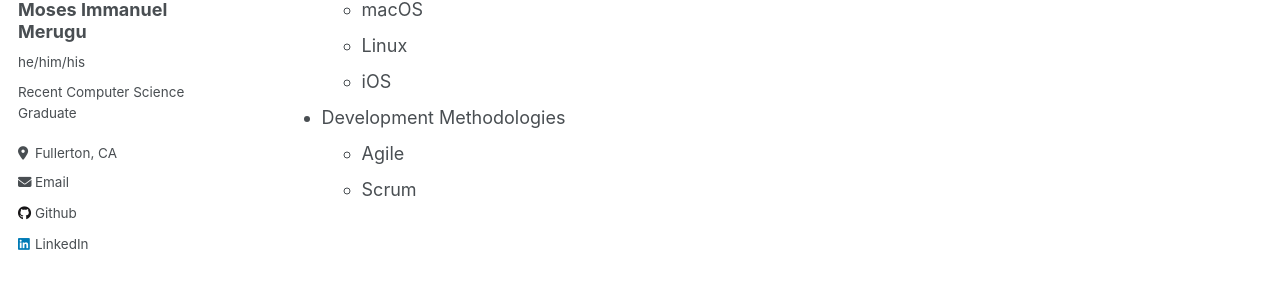
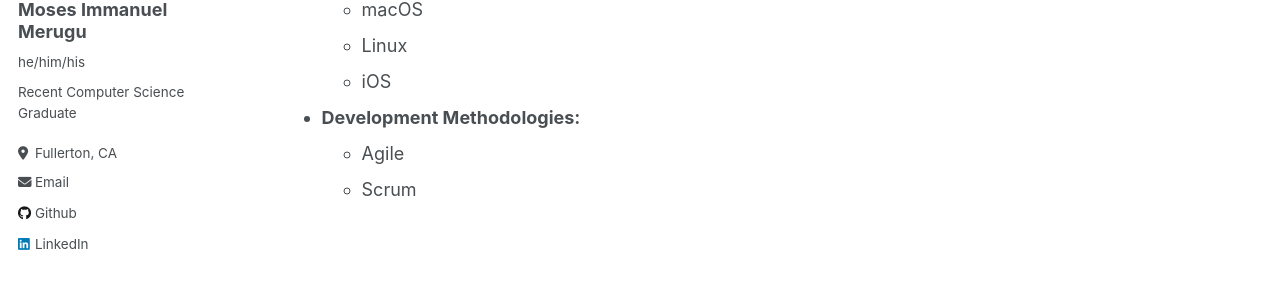
Before and after one commit to mmeru/mmeru.github.io, a Jekyll site: the page built from _pages/cv.md, in a window 1280 px wide and 900 px high, scrolled down 1305 px. Shown: the part 272-572 px from the top of the window. Built offline with Jekyll 4.4.1, drawn with Linux system fonts in a browser that asks for light colours.

Commit message:
Update cv.md

```diff
--- a/_pages/cv.md
+++ b/_pages/cv.md
@@ -57,6 +57,6 @@ Skills
   * macOS
   * Linux
   * iOS
-* Development Methodologies
+* **Development Methodologies:**
   * Agile
   * Scrum
```
